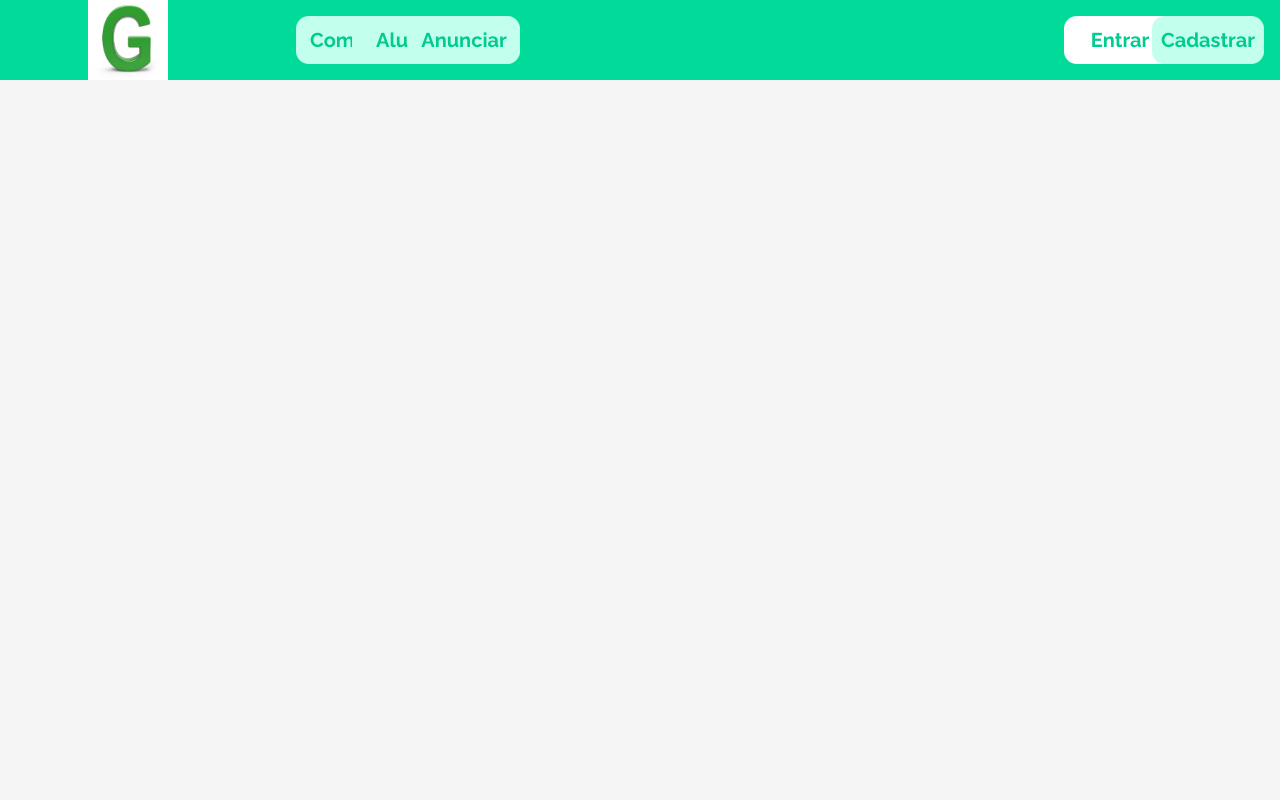
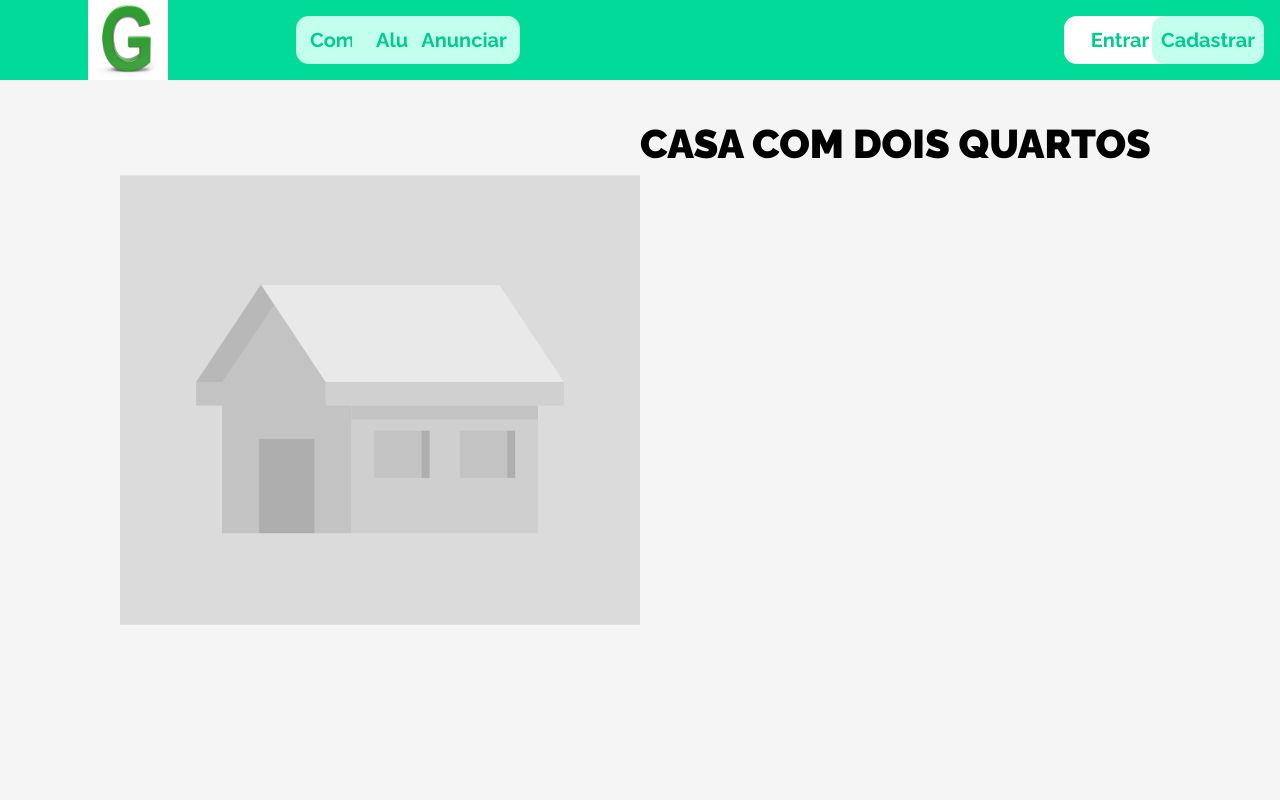
Before and after one commit to niccampanelli/green-real-estate, a React (Create React App) app: page /imovel in a window 1280 px wide. Shown: the top 800 px of the page. Built offline with nearby package versions, Linux system fonts and the light colour scheme.

Commit message:
Styling info page

```diff
--- a/src/pages/ImoInfo/index.js
+++ b/src/pages/ImoInfo/index.js
@@ -88,7 +88,12 @@ export default function Home(){
         </header>
         <main className="mainContent">
             <section className="infoSection">
-
+                <div className="infoImage">
+                    <HouseDefault className="infoDefaultImage"/>
+                </div>
+                <section className="infoSectionDiv">
+                    <h1 className="infoName">Casa com dois quartos</h1>
+                </section>
             </section>
             <section className="recentElementsSection">
                 <h1 className="recentElementsTitle">
--- a/src/pages/ImoInfo/styles.css
+++ b/src/pages/ImoInfo/styles.css
@@ -1,5 +1,21 @@
 .infoSection{
     height: 100vh;
     width: 100%;
-    padding: 5vh;
+    padding: 5vh 15vh 5vh 15vh;
+    display: grid;
+   grid-template-columns: repeat(2, minmax(0, 100%));
 }
+
+.infoImage{
+    width: 100%;
+    height: 70vh;
+}
+
+.infoDefaultImage{
+    width: 100%;
+    height: 100%;
+}
+
+.infoName{
+    font-size: 5vh;
+}
```
